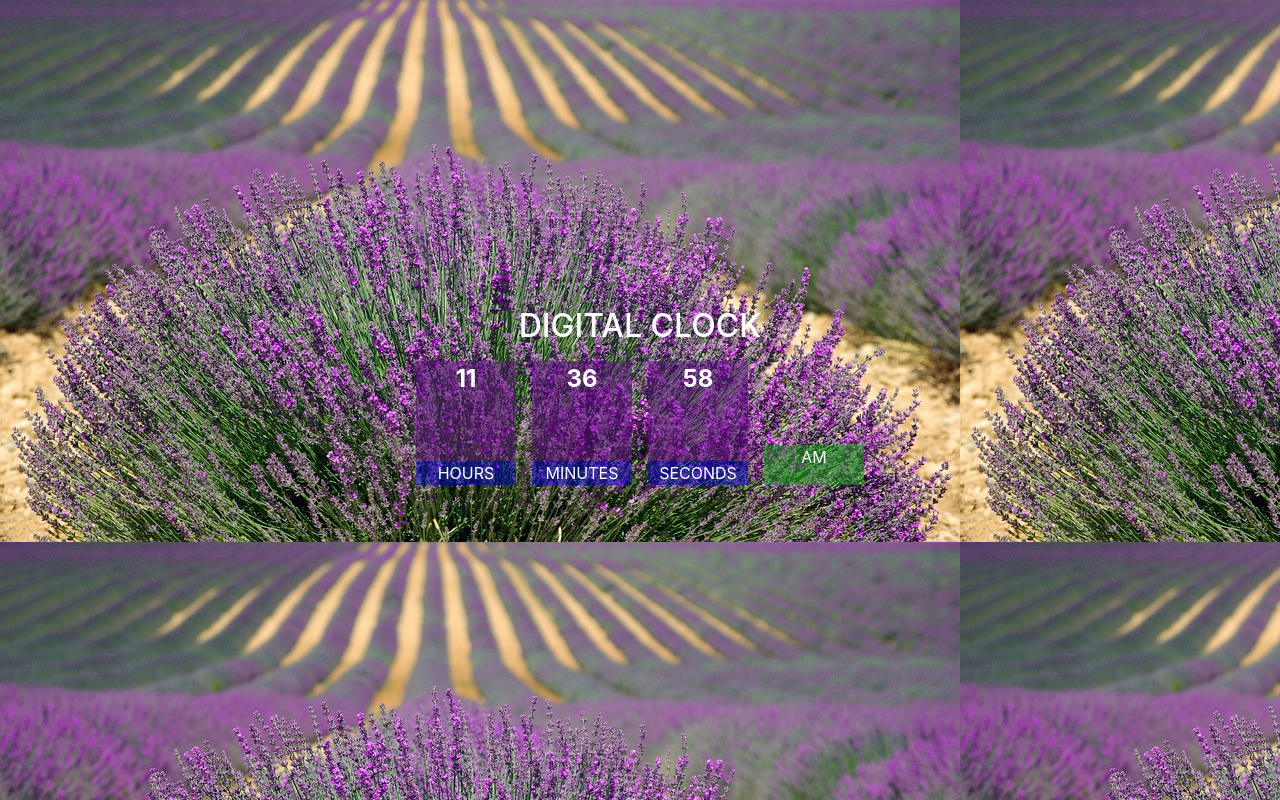
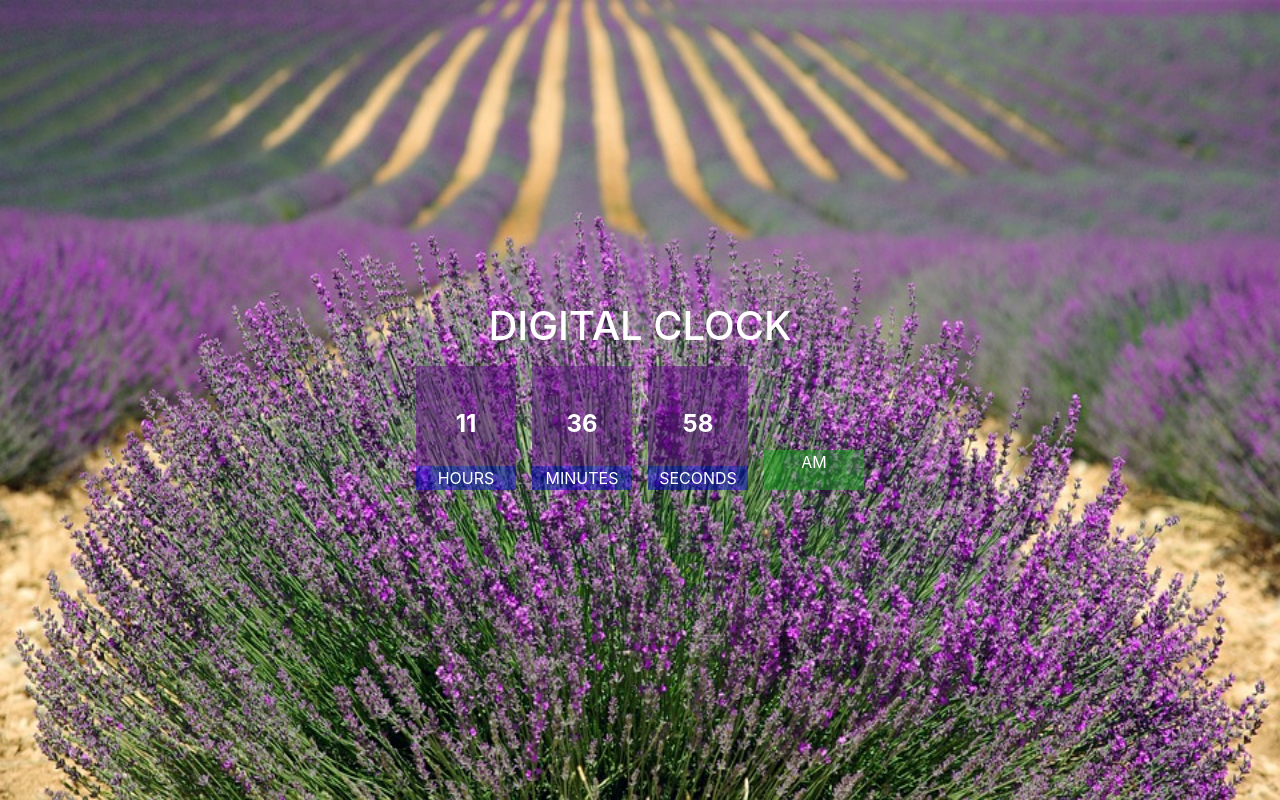
Before and after one commit to mukrime-s/Client-Side-Web-Technologies-Projects, a plain HTML site: page digital clock/clock.html in a window 1280 px wide. Drawn offline with nearby package versions, Linux system fonts and the light colour scheme.

Commit message:
Multiple background images are prevented from appearing. Updated font sizes and appearance.

```diff
--- a/digital clock/clock.html
+++ b/digital clock/clock.html
@@ -7,7 +7,7 @@
 </head>
 <body>
     <div class="mainContainer">
-        <h2>DIGITAL CLOCK</h2>
+        <h1>DIGITAL CLOCK</h1>
         <div class="clockContainer">
             <div class="hoursContainer m-2"  >
                 <div class="purpleBox" id="hourId">
--- a/digital clock/clockcss.css
+++ b/digital clock/clockcss.css
@@ -3,6 +3,11 @@ body{
     background: url('levander.jpg');
     height: 100%;
     margin: 0;
+    background-repeat: no-repeat;
+    background-size: 100% 100%
+}
+html {
+    height: 100%
 }
 .mainContainer{
     height: 100%;
@@ -12,8 +17,8 @@ body{
     justify-content: center;
     color: white;
     text-align: center;
+    margin: 0;
 }
-
 .clockContainer{
     display: flex;
     align-items: flex-end;
@@ -25,10 +30,11 @@ body{
     width: 100px;
     height: 100px;
     color: white;
-    font-weight: bold;
+    font-weight: bolder;
     font-size:x-large;
     text-align: center;
     align-items: center;
+    padding: 40% 0;
 }
 .blueBox{
     background: rgba(0, 0, 200, 0.5);
```
